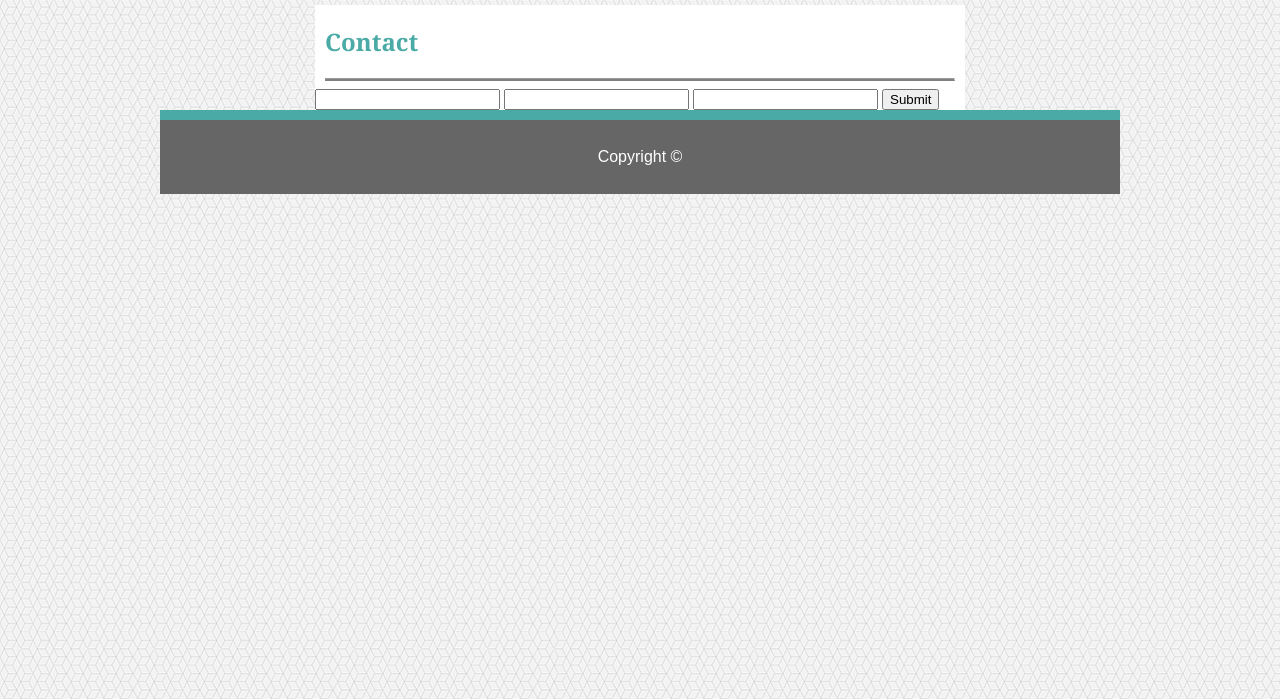
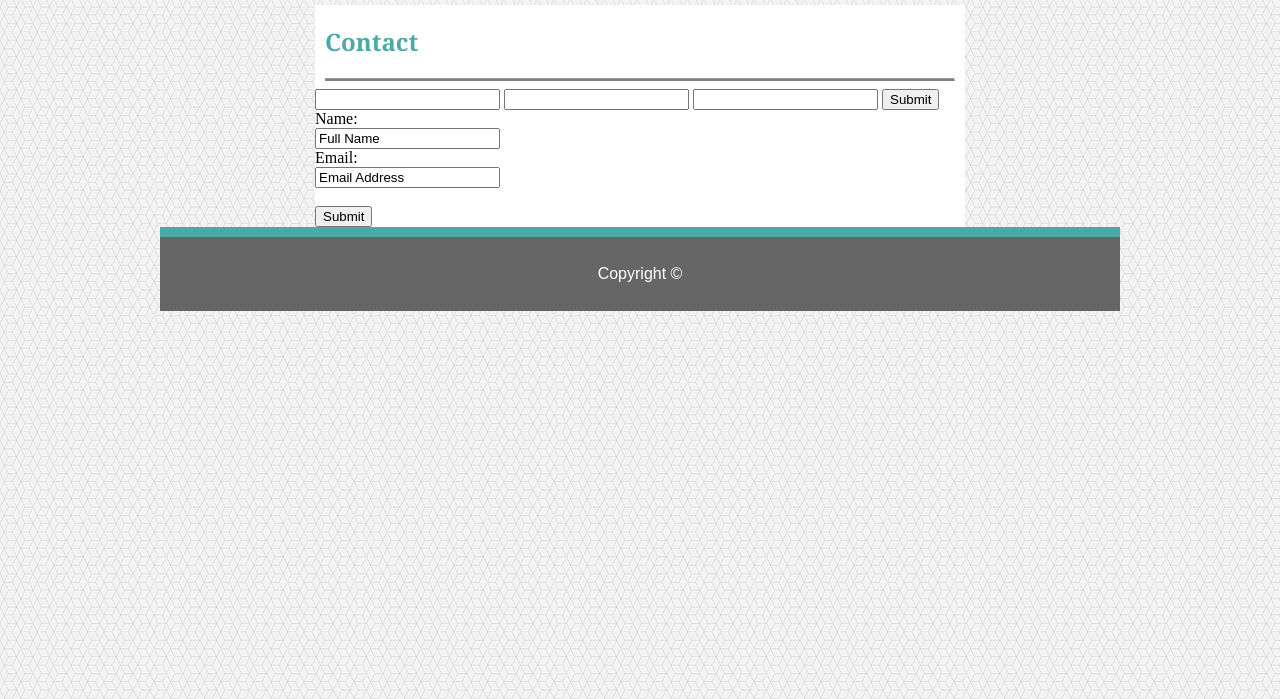
Before and after one commit to SageDragon/Basic-Portfolio, a plain HTML site: page contact.html in a window 1280 px wide. Shown: the part 101-800 px from the top of the page. Drawn offline with Linux system fonts and the light colour scheme.

Commit message:
falling asleep, saving work

```diff
--- a/contact.html
+++ b/contact.html
@@ -35,6 +35,18 @@
 		<input type="Message" name="Message" id="">
 		<button>Submit</button>
 
+		<form action="/action_page.php">
+			Name:
+			<br>
+			<input type="text" name="name" value="Full Name">
+			<br>
+			Email:
+			<br>
+			<input type="text" name="Email" value="Email Address">
+			<br><br>
+			<input type="submit" value="Submit">
+		  </form>
+
 	</section>
 
 	<footer>
```
